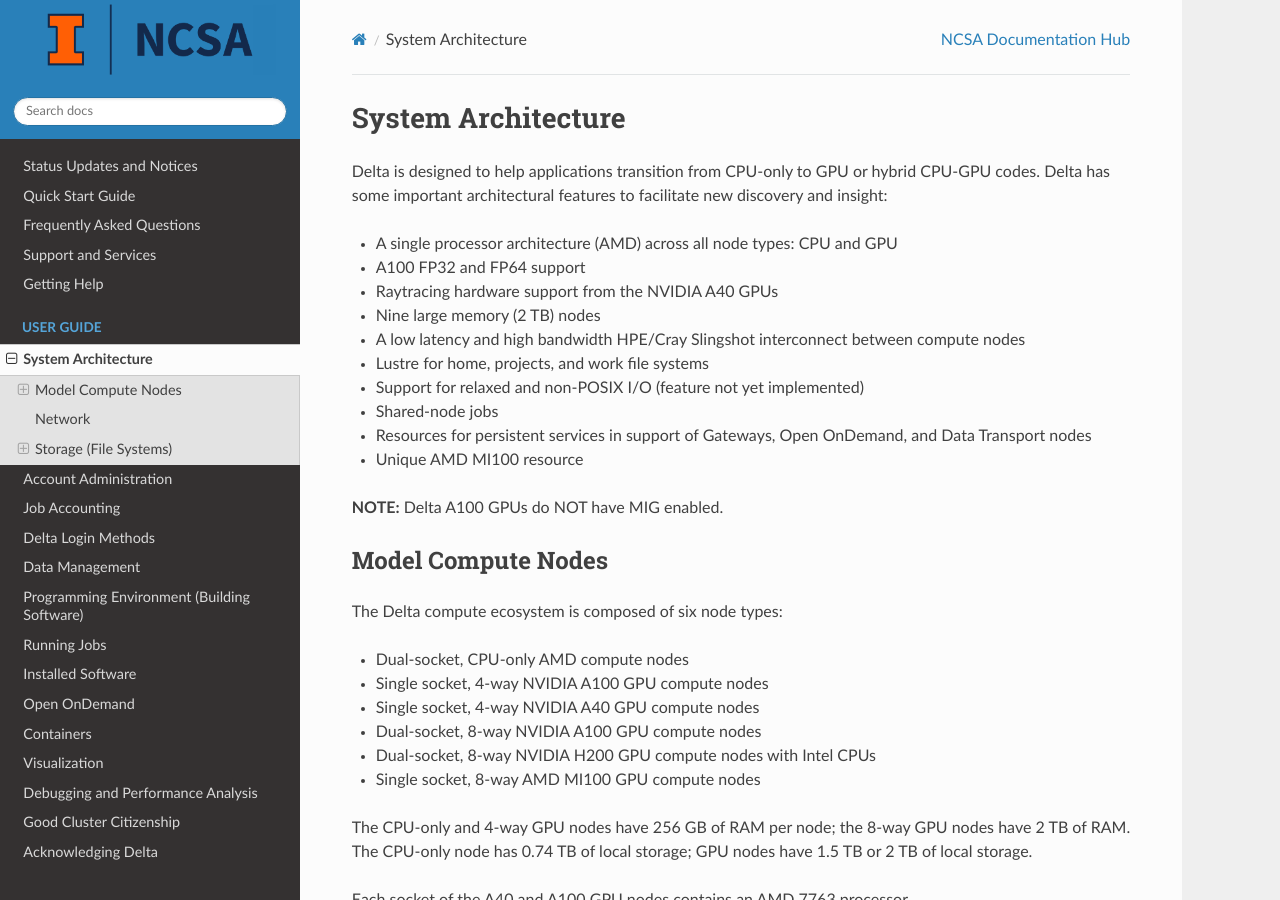
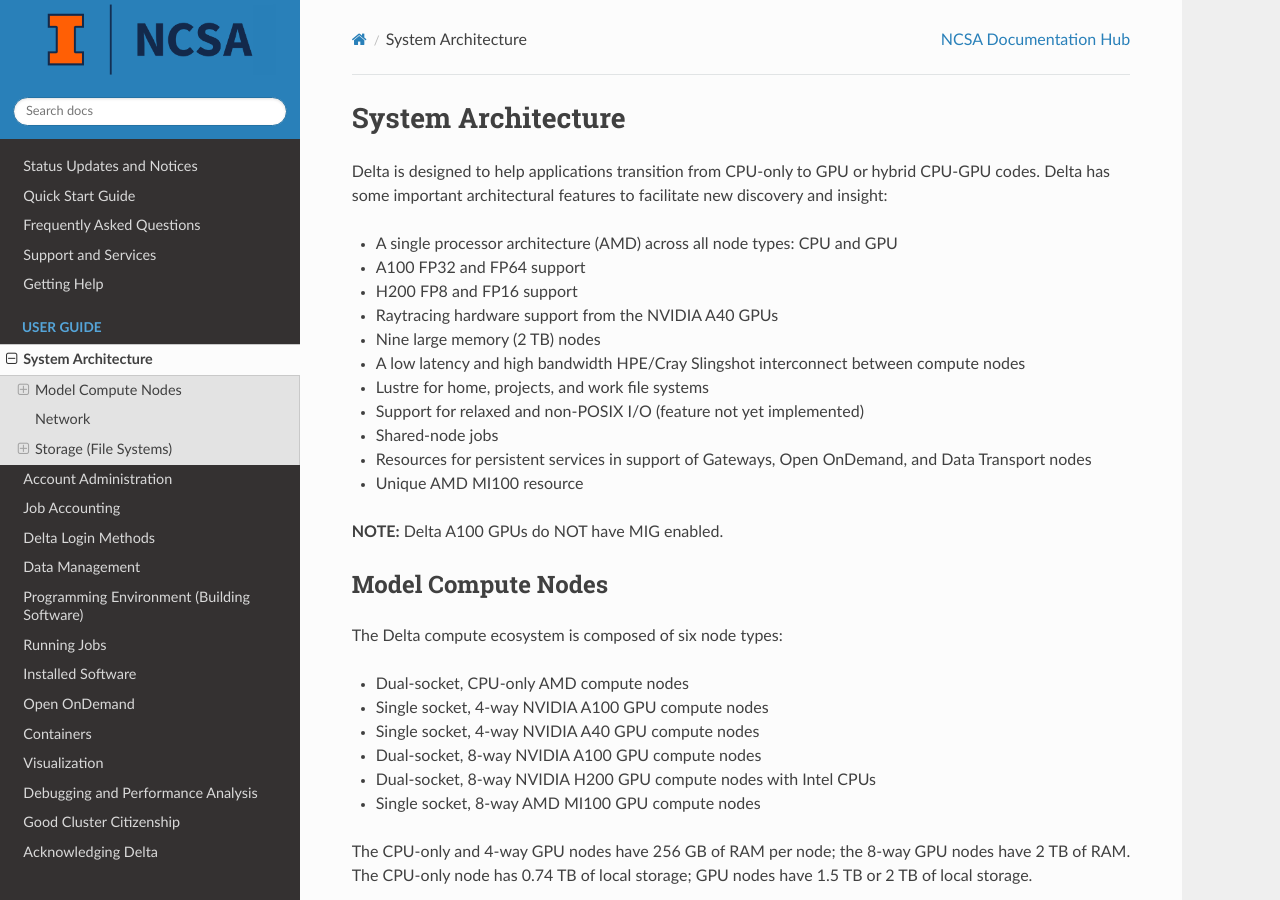
Before and after one commit to ncsa/Delta_doc, a Sphinx documentation site: the page built from docs/source/user_guide/architecture.rst, in a window 1280 px wide and 900 px high. Built offline with Sphinx 7.4.7 and the Read the Docs theme 3.1.0, drawn with Linux system fonts in a browser that asks for light colours.

Commit message:
Update architecture.rst
Added FP8 and FP16 support statement for H200s.

```diff
--- a/docs/source/user_guide/architecture.rst
+++ b/docs/source/user_guide/architecture.rst
@@ -6,6 +6,7 @@ Delta has some important architectural features to facilitate new discovery and
 
 -  A single processor architecture (AMD) across all node types: CPU and GPU
 -  A100 FP32 and FP64 support
+-  H200 FP8 and FP16 support
 -  Raytracing hardware support from the NVIDIA A40 GPUs
 -  Nine large memory (2 TB) nodes
 -  A low latency and high bandwidth HPE/Cray Slingshot interconnect between compute nodes
```
